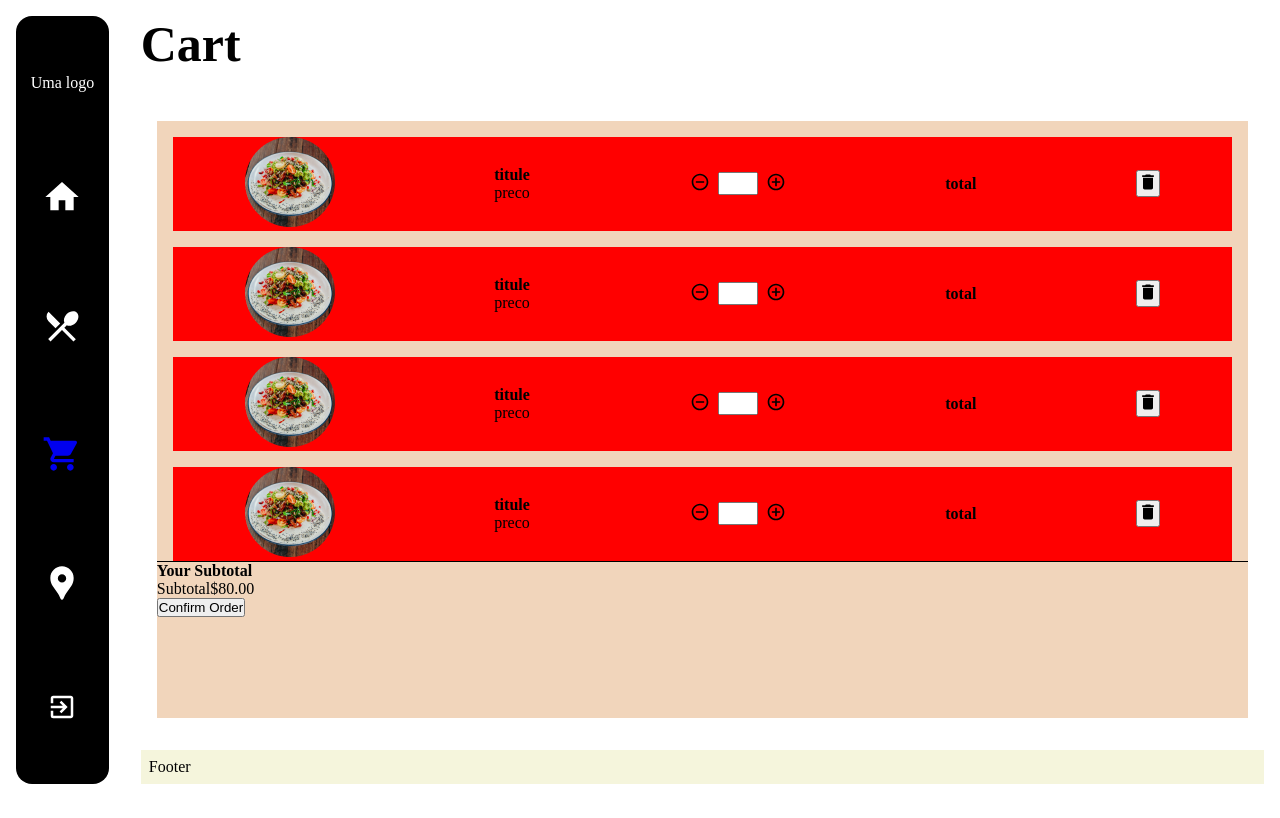
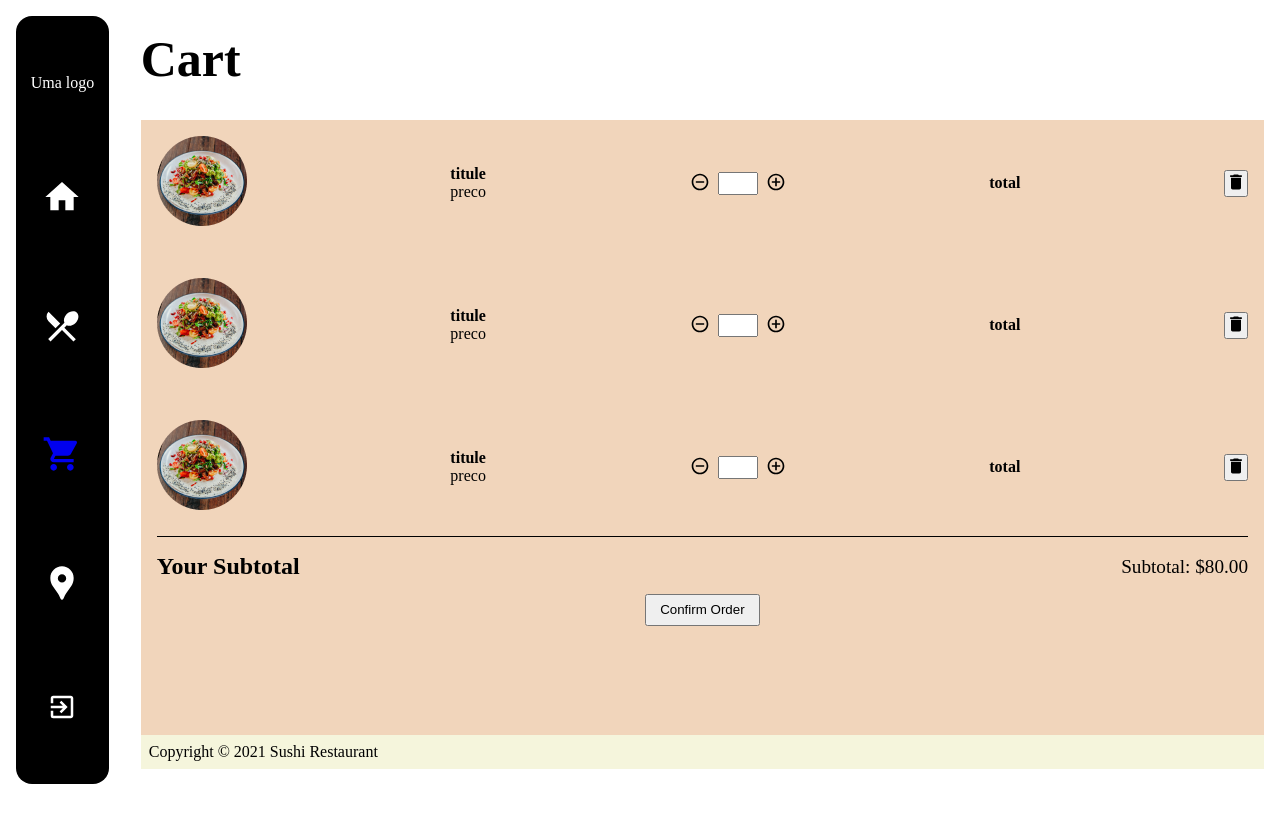
Before and after one commit to NatanaelPJ/ProjectPilot, a React (Create React App) app: page /cart in a window 1280 px wide. Built offline with nearby package versions, Linux system fonts and the light colour scheme.

Commit message:
Continuação page cart

```diff
--- a/src/components/Aside/style.ts
+++ b/src/components/Aside/style.ts
@@ -4,6 +4,7 @@ export const Container = styled.aside`
   min-width: 5.8em;
   max-width: 6em;
   height: 100%;
+  flex: 1;
   background: black;
   color: white;
   border-radius: 1em;
--- a/src/components/Footer/index.tsx
+++ b/src/components/Footer/index.tsx
@@ -4,7 +4,7 @@ export default function Footer(){
   return (
     <>
       <Container>
-        <p>Footer</p>
+        <p>Copyright © 2021 Sushi Restaurant</p>
       </Container>
     </>
   )
--- a/src/components/Footer/styles.ts
+++ b/src/components/Footer/styles.ts
@@ -1,8 +1,8 @@
 import styled from "styled-components";
 
 export const Container = styled.footer`
-  margin-top: 2em;
+  display: flex;
+
   padding: 0.5em;
-
   background: beige;
 `
--- a/src/pages/Cart/index.tsx
+++ b/src/pages/Cart/index.tsx
@@ -465,23 +465,18 @@ export default function Cart(){
             <div className="divider"></div>
 
             <PriceTable>
-              <div>
+              <div className="wrapper-text">
                 <strong>Your Subtotal</strong>
-                <div>
-                  <span>Subtotal</span>
-                  $80.00
-                </div>
-                <button>
+                <span>Subtotal:  $80.00</span>
+              </div>
+              <button>
                   Confirm Order
-                </button>
-              </div>
-              <div>
-
-              </div>
+              </button>
             </PriceTable>
           </div>
           <Footer/>
         </Content>
+
       </Container>
 
     </>
--- a/src/pages/Cart/styles.ts
+++ b/src/pages/Cart/styles.ts
@@ -7,10 +7,12 @@ export const Container = styled.main`
   display: flex;
   align-items: center;
   gap: 2em;
+
+
+
 `
 
 export const Content = styled.section`
-
   width: 100%;
   height: 100%;
   display: flex;
@@ -24,15 +26,15 @@ export const Content = styled.section`
   }
 
   .box{
-    margin-top: 3em;
+    margin-top: 2em;
+    height: 80%;
     display: flex;
     flex-direction: column;
-    flex: 1;
-    padding:0 1em;
-
+    background: #F1D5BB;
+    padding: 0 1em;
 
     .divider{
-      padding:0 1em;
+      margin: 1em 0;
       height: 1px;
       width: 100%;
       background: black;
@@ -42,29 +44,30 @@ export const Content = styled.section`
 `
 
 export const ProductTable = styled.table`
-  flex: 2;
-  background: #F1D5BB;
+  height: 25em;
   display: flex;
+  overflow-y: auto;
+  &::-webkit-scrollbar{
+    display: none;
+  }
+
 
 
   tbody{
-    height: 27.5em;
     width: 100%;
     display: flex;
     flex-direction: column;
     gap: 1em;
-    overflow-y: auto;
-    padding: 1em;
   }
 
   tr{
-    background: red;
+    width: 100%;
     display: flex;
+    align-items: center;
+    justify-content: space-between;
+    gap: 1em;
+    padding: 1em 0;
 
-    width: 100%;
-    align-items: center;
-    justify-content: space-around;
-    gap: 1em;
   }
 
   td img{
@@ -96,7 +99,31 @@ export const ProductTable = styled.table`
 `
 
 export const PriceTable = styled.table`
-  flex: 1;
+
   display: flex;
+  flex-direction: column;
+  align-items: center;
   background: #F1D5BB;
+
+  .wrapper-text{
+    width: 100%;
+    display: flex;
+    align-items: center;
+    justify-content: space-between;
+
+
+    strong{
+      font-size: 1.5em;
+    }
+
+    span{
+      font-size: 1.2em;
+    }
+  }
+
+  button{
+
+    margin: 1em 0;
+    padding: 0.5em 1em;
+  }
 `
--- a/src/pages/Menu/styles.ts
+++ b/src/pages/Menu/styles.ts
@@ -22,7 +22,7 @@ export const Content = styled.section`
   }
 
   div{
-    margin-top: 3em;
+    margin-top: 2em;
     flex: 1;
   }
 
```
